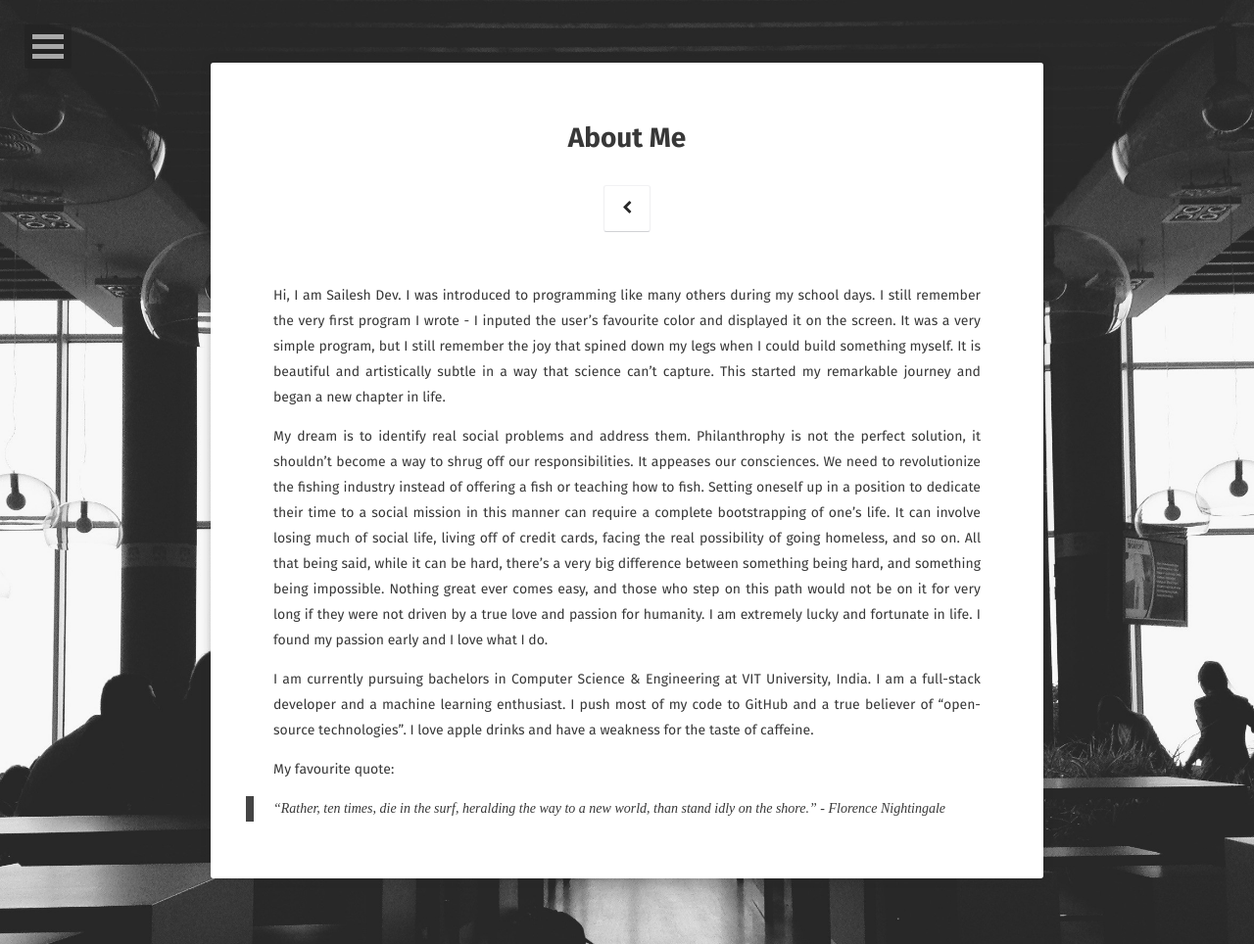
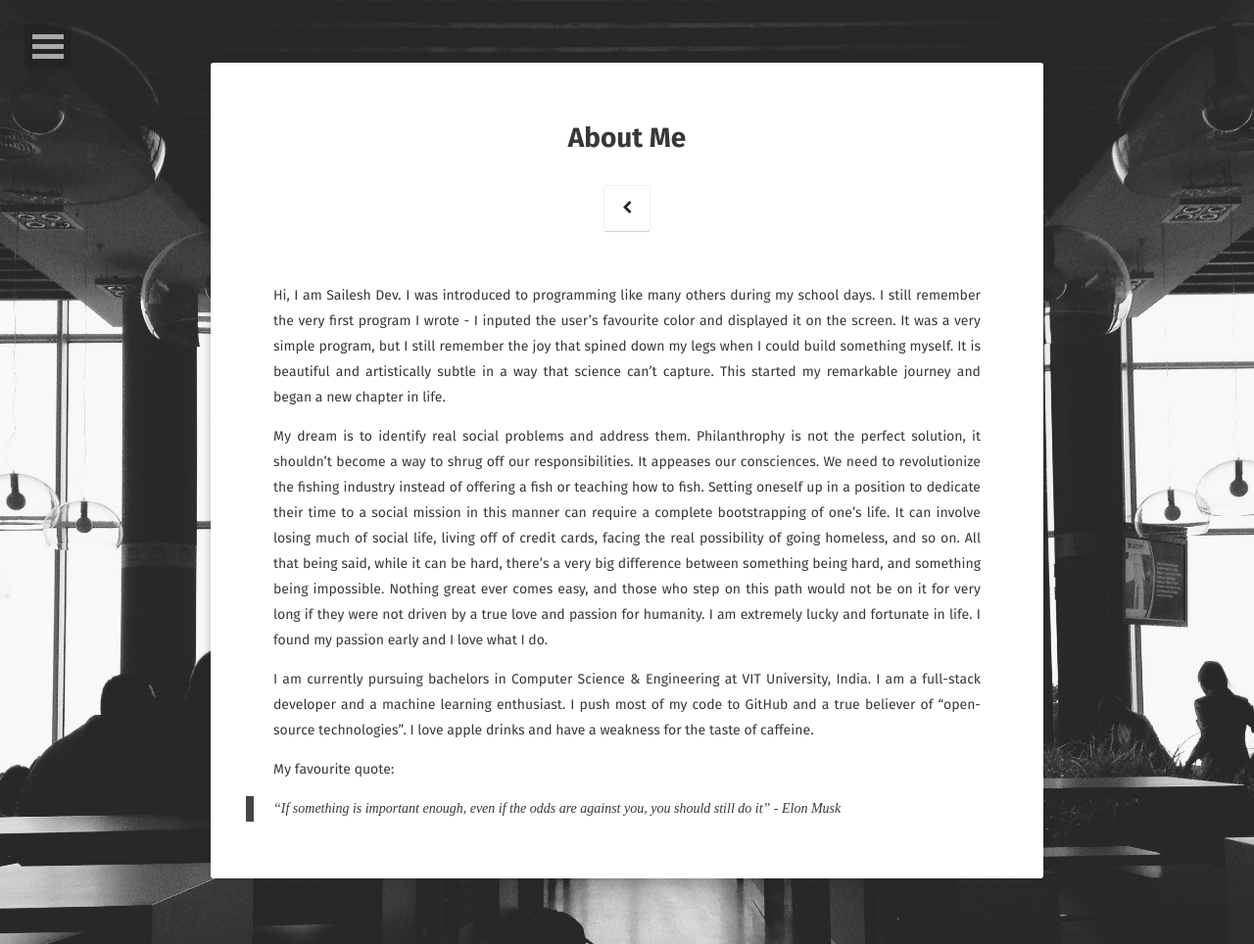
Before and after one commit to saileshdev/saileshdev.github.io, a Jekyll site: the page built from about/index.md, in a window 1280 px wide. Shown: the whole page at 98% size. Built offline with Jekyll 4.4.1, drawn with Linux system fonts in a browser that asks for light colours; some web fonts are replaced.

Commit message:
Adds quote in about me section

```diff
--- a/about/index.md
+++ b/about/index.md
@@ -14,4 +14,4 @@ I am currently pursuing bachelors in Computer Science & Engineering at VIT Unive
 
 My favourite quote:
 
-> “Rather, ten times, die in the surf, heralding the way to a new world, than stand idly on the shore.” - Florence Nightingale
+> "If something is important enough, even if the odds are against you, you should still do it" - Elon Musk
```
Also changed, not shown: 19 other files.
